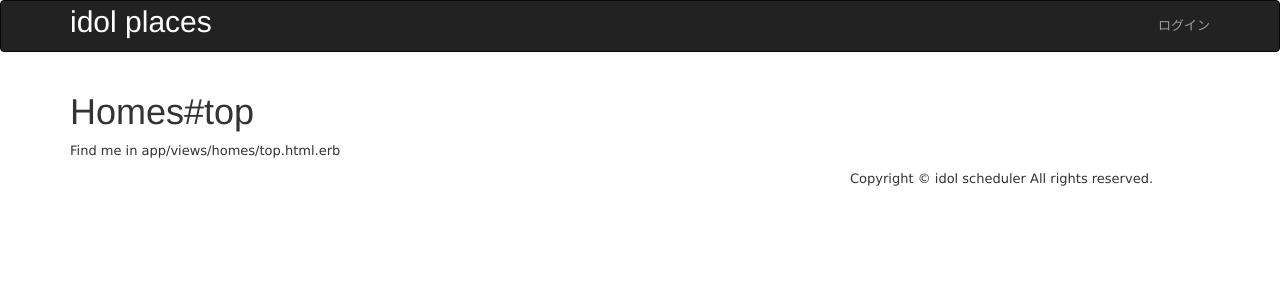
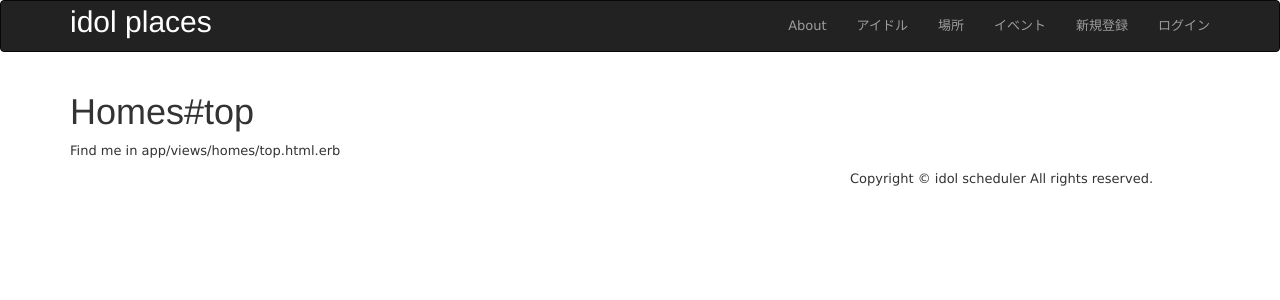
Before and after one commit to skiym-aaa/portfolio, a Rails app: page / in a window 1280 px wide. Shown: the top 300 px of the page. Run offline with Rails 7, Linux system fonts and the light colour scheme; style sheets or scripts are compiled from the project's sources; some libraries are stand-ins or nearby versions.

Commit message:
[Update] ヘッダー

```diff
--- a/app/views/layouts/_header.html.erb
+++ b/app/views/layouts/_header.html.erb
@@ -6,8 +6,18 @@
     <nav>
       <ul class="nav navbar-nav navbar-right">
         <% if user_signed_in? %>
+          <li><%= link_to "About",about_path %></li>
+          <li><%= link_to "アイドル",idols_path %></li>
+          <li><%= link_to "場所",places_path %></li>
+          <li><%= link_to "イベント",events_path %></li>
+          <li><%= link_to "マイページ",user_path(current_user) %></li>
           <li><%= link_to "ログアウト",destroy_user_session_path, method: :delete %></li>
         <% else %>
+          <li><%= link_to "About",about_path %></li>
+          <li><%= link_to "アイドル",idols_path %></li>
+          <li><%= link_to "場所",places_path %></li>
+          <li><%= link_to "イベント",events_path %></li>
+          <li><%= link_to "新規登録",new_user_registration_path %></li>
           <li><%= link_to "ログイン", new_user_session_path %></li>
         <% end %>
       </ul>
```
